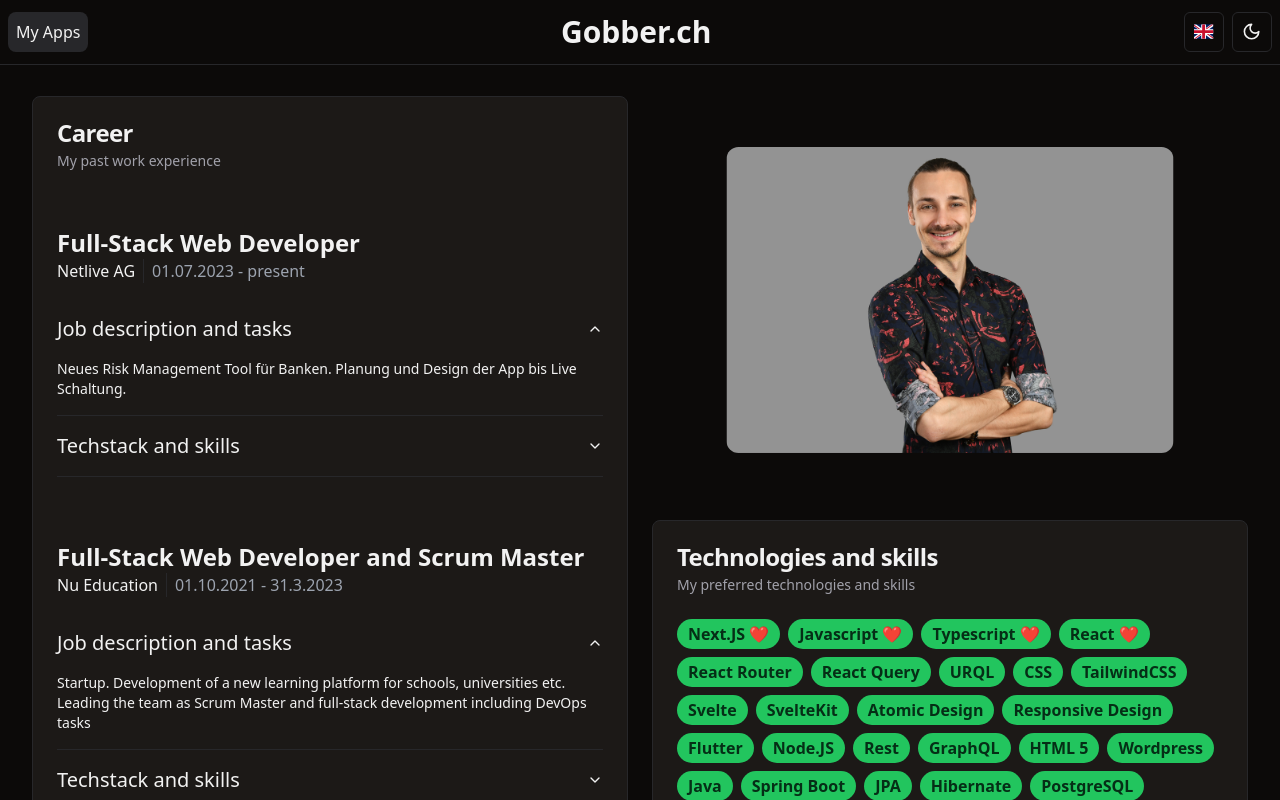
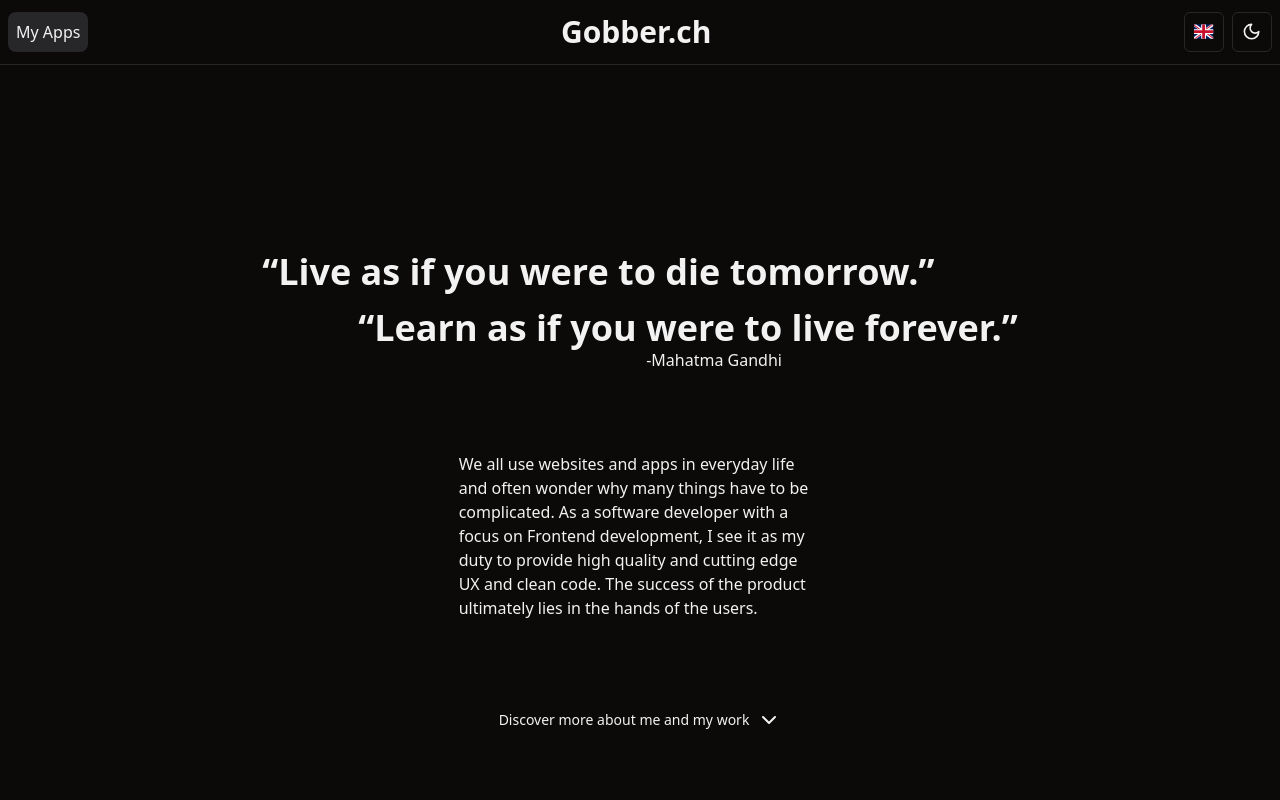
Before and after one commit to KyrillGobber/kyFrontpage, a React (Vite) app: page / in a window 1280 px wide. Shown: the top 800 px of the page. Built offline with nearby package versions, Linux system fonts and the light colour scheme.

Commit message:
chore: hero ready

```diff
--- a/src/App.tsx
+++ b/src/App.tsx
@@ -4,19 +4,23 @@ import { Footer } from './components/organisms/Footer'
 import { Nav } from './components/organisms/Nav'
 import { MainContent } from './components/organisms/MainContent'
 import { cn } from './lib/utils'
+import { Hero } from './components/organisms/Hero'
 
 function App() {
 
-  return (
+    return (
         <div className={cn("relative h-full font-sans antialiased")}>
             <main className="relative flex flex-col min-h-screen gap-8">
                 <Nav />
-                <MainContent />
+                <Hero />
+                <div id="main">
+                    <MainContent />
+                </div>
                 <Footer />
             </main>
             <Toaster />
         </div>
-  )
+    )
 }
 
 export default App
--- /dev/null
+++ b/src/components/organisms/Hero.tsx
@@ -0,0 +1,25 @@
+import { useTranslation } from "react-i18next";
+import { buttonVariants } from "../ui/button";
+import { cn } from "@/lib/utils";
+import { ChevronDown } from "lucide-react";
+
+export const Hero = () => {
+    const { t } = useTranslation();
+    return (
+        <div id="hero" className="w-screen h-screen">
+            <div className="flex flex-col sm:pt-0 pt-32 justify-start sm:justify-center items-center h-screen gap-20">
+                <div>
+                    <div className="dark:animate-fadeIn dark:delay-500 flex flex-col gap-4">
+                        <h1 className="text-xl sm:text-4xl">{t('hero.quotePart1')}</h1>
+                        <h1 className="text-xl sm:text-4xl pl-12 sm:pl-24">{t('hero.quotePart2')}</h1>
+                    </div>
+                    <p className="pl-52 sm:pl-96 dark:animate-fadeIn dark:delay-1000">{`-${t('hero.gandhi')}`}</p>
+                </div>
+                <div className="container sm:w-1/3 dark:animate-fadeIn dark:delay-2000">
+                    <p>{t('hero.entryText')}</p>
+                </div>
+                <a href="#main" className={cn(buttonVariants({ variant: "ghost" }),"dark:animate-fadeIn dark:delay-2000 gap-2")}>{t('hero.discover')}<ChevronDown/></a>
+            </div>
+        </div>
+    );
+}
--- a/src/components/organisms/MainContent.tsx
+++ b/src/components/organisms/MainContent.tsx
@@ -6,11 +6,11 @@ import { ContactCard } from "./ContactCard";
 
 export const MainContent = () => {
     return (
-        <div className="container grid grid-cols-1 sm:grid-cols-2 gap-6">
+        <div className="container pt-32 grid grid-cols-1 sm:grid-cols-2 gap-6">
             <div>
                 <CareerBlock />
             </div>
-            <div className="flex flex-col gap-4">
+            <div className="flex flex-col justify-start items-start gap-4">
                 <img src={Portrait} alt="Portrait" className="scale-75 rounded-2xl" />
                 <SkillTags />
                 <SetupCarousel />
--- a/src/translations/de.json
+++ b/src/translations/de.json
@@ -1,6 +1,13 @@
 {
     "general": {
         "desc": "Beschreibung"
+    },
+    "hero": {
+        "quotePart1": "“Live as if you were to die tomorrow.”",
+        "quotePart2": "“Learn as if you were to live forever.”",
+        "gandhi": "Mahatma Gandhi",
+        "entryText": "Wir alle benutzen Websites und Apps im Alltag und fragen uns oftmals, warum viele Dinge so kompliziert sein müssen. Als Software Entwickler mit Fokus im Frontend sehe ich meine Pflicht in gutem UX und sauberen Code. Denn der Erfolg des Produkts liegt schlussendlich in den Händen der Benutzer.",
+        "discover": "Finde mehr über mich und meine Arbeit heraus"
     },
     "languages": {
         "english": "Englisch",
@@ -21,7 +28,7 @@
     },
     "contact": {
         "title": "Kontakt Informationen",
-        "desc": "So könnt ihr mich erreichen",
+        "desc": "Wollen wir Zusammenarbeiten? Schreibe mir eine E-Mail.",
         "name": "Kyrill Gobber",
         "email": "info@gobber.ch",
         "extra": ""
--- a/src/translations/en.json
+++ b/src/translations/en.json
@@ -1,6 +1,13 @@
 {
     "general": {
         "desc": "Description"
+    },
+    "hero": {
+        "quotePart1": "“Live as if you were to die tomorrow.”",
+        "quotePart2": "“Learn as if you were to live forever.”",
+        "gandhi": "Mahatma Gandhi",
+        "entryText": "We all use websites and apps in everyday life and often wonder why many things have to be complicated. As a software developer with a focus on Frontend development, I see it as my duty to provide high quality and cutting edge UX and clean code. The success of the product ultimately lies in the hands of the users.",
+        "discover": "Discover more about me and my work"
     },
     "languages": {
         "english": "English",
@@ -21,7 +28,7 @@
     },
     "contact": {
         "title": "Contact information",
-        "desc": "How to reach me",
+        "desc": "Interested in working together? Contact me via email.",
         "name": "Kyrill Gobber",
         "email": "info@gobber.ch",
         "extra": ""
--- a/tailwind.config.js
+++ b/tailwind.config.js
@@ -66,11 +66,31 @@ module.exports = {
                     from: { height: "var(--radix-accordion-content-height)" },
                     to: { height: "0" },
                 },
+                fadeIn: {
+                    '0%': { opacity: '0' },
+                    '100%': { opacity: '1' },
+                }
             },
             animation: {
                 "accordion-down": "accordion-down 0.2s ease-out",
                 "accordion-up": "accordion-up 0.2s ease-out",
+                fadeIn: 'fadeIn 1.5s ease-out',
             },
+            transitionDelay: {
+                0: "0ms",
+                100: "100ms",
+                200: "200ms",
+                300: "300ms",
+                400: "400ms",
+                500: "500ms",
+                600: "600ms",
+                700: "700ms",
+                800: "800ms",
+                900: "900ms",
+                1000: "1000ms",
+                1500: "1500ms",
+                2000: "2000ms",
+            }
         },
     },
     plugins: [require("tailwindcss-animate")],
```
Lines whose indentation alone changed are shown as unchanged.
